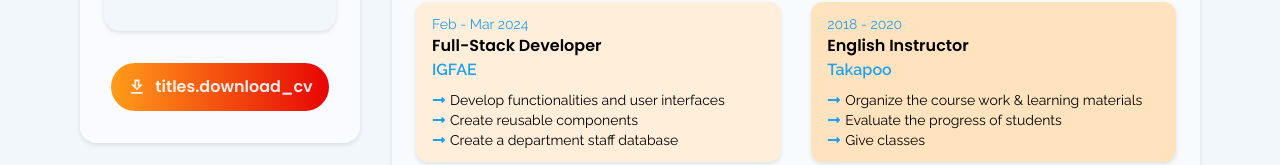
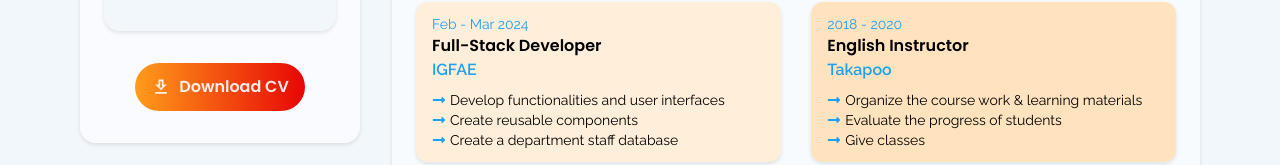
Before and after one commit to ab-sharifi21/personal-portfolio, a Next.js app: page / in a window 1280 px wide. Shown: the part 752-917 px from the top of the page. Built offline with nearby package versions, Linux system fonts and the light colour scheme; no server answers.

Commit message:
Add download cv translation

```diff
--- a/messages/en.json
+++ b/messages/en.json
@@ -2,6 +2,9 @@
   "LocaleSwitcher": {
     "en": "English",
     "es": "Spanish"
+  },
+  "general": {
+    "download_cv": "Download CV"
   },
   "menu": {
     "home": "Home",
--- a/messages/es.json
+++ b/messages/es.json
@@ -2,6 +2,9 @@
   "LocaleSwitcher": {
     "en": "Inglés",
     "es": "Español"
+  },
+  "general": {
+    "download_cv": "Descargar CV"
   },
   "menu": {
     "home": "Home",
--- a/src/components/SideBar.tsx
+++ b/src/components/SideBar.tsx
@@ -68,7 +68,7 @@ export const SideBar = () => {
         className={`${poppins.className} flex items-center justify-center gap-2 rounded-full bg-bt-bg-gradient p-3 pl-4 pr-4 font-semibold text-white/90 duration-300 hover:scale-105 tablet:mt-8`}
       >
         <MdOutlineDownload className="h-5 w-5" />
-        <span>{t('titles.download_cv')}</span>
+        <span>{t('general.download_cv')}</span>
       </a>
     </aside>
   );
```
